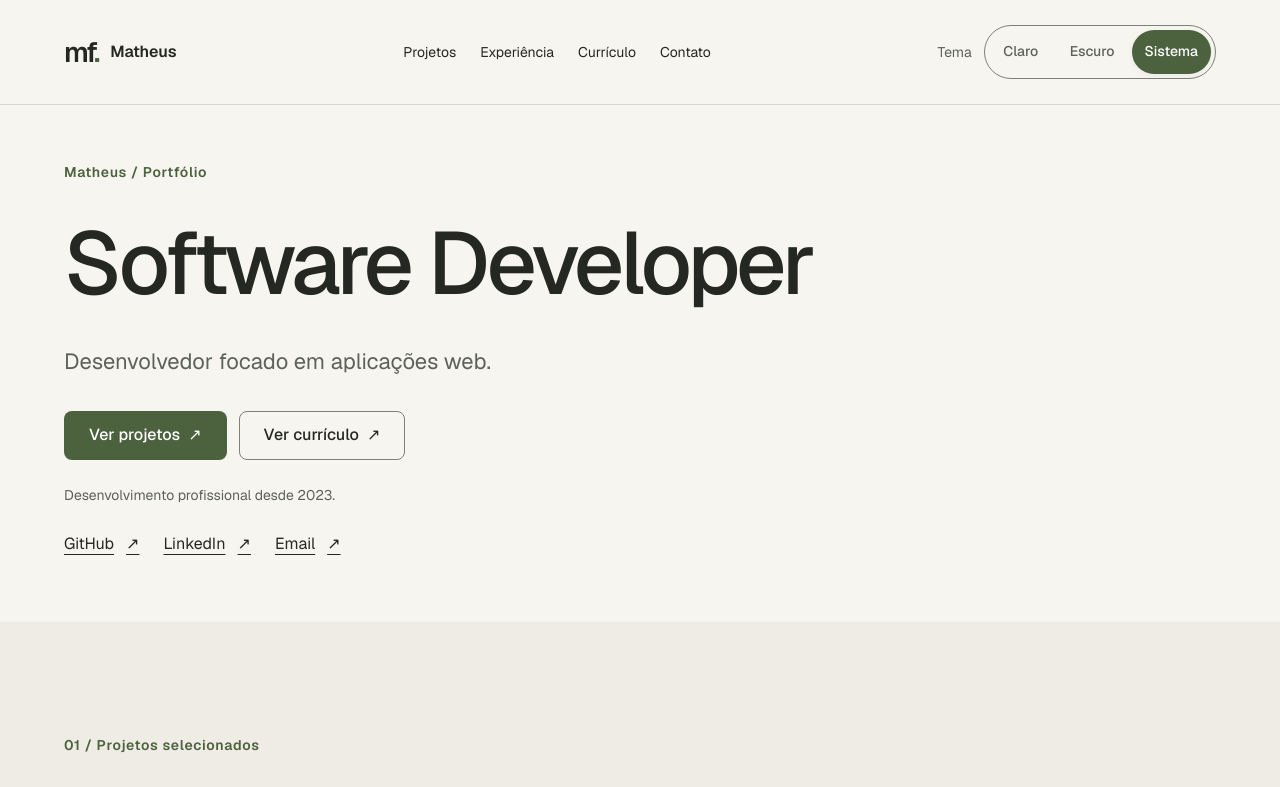
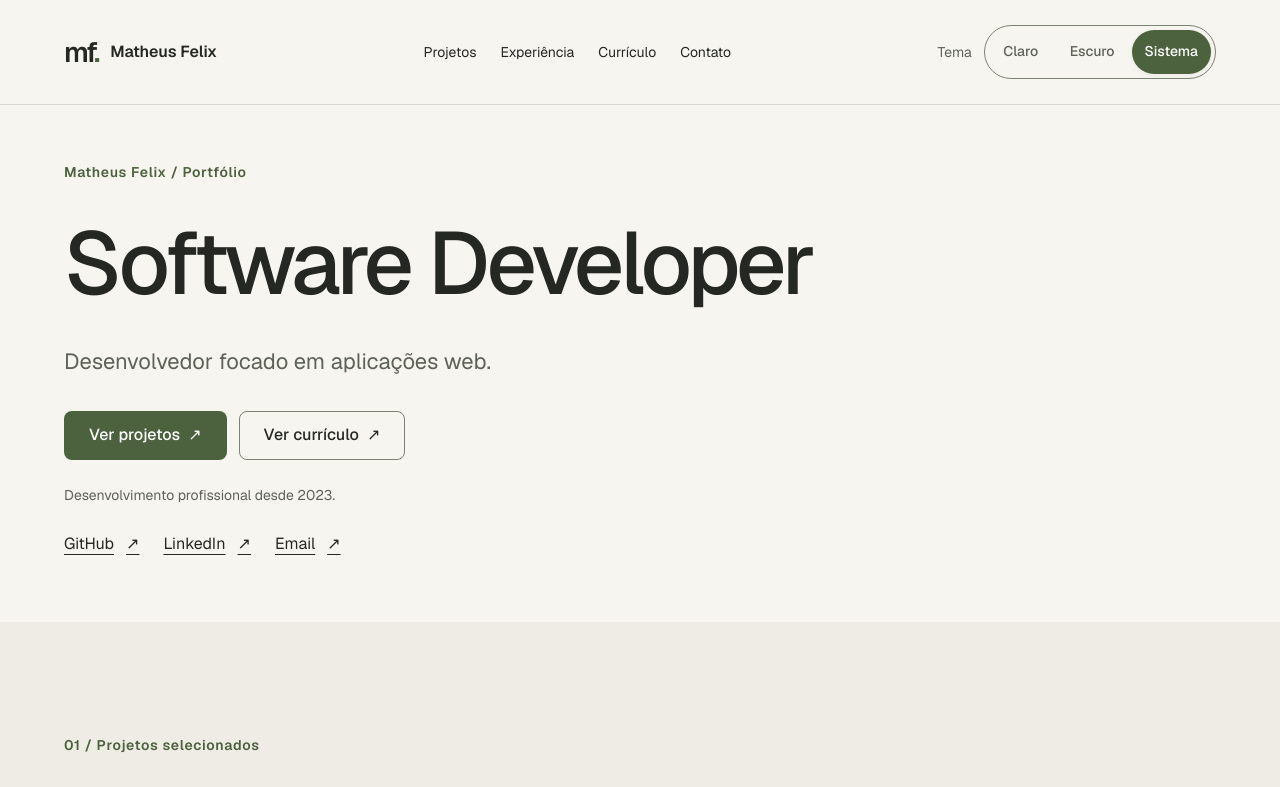
Before and after one commit to Matheus1221/MatheusFelixDev, a Next.js app: page / in a window 1280 px wide. Shown: the top 787 px of the page. Built offline with nearby package versions, Linux system fonts and the light colour scheme; no server answers.

Commit message:
content: altera nome

```diff
--- a/src/data/profile.ts
+++ b/src/data/profile.ts
@@ -3,7 +3,7 @@ import type { Profile } from "@/types/portfolio";
 
 export const profile: Profile = {
 
-    name: "Matheus ",
+    name: "Matheus Felix",
     role: "Software Developer",
     summary: "Desenvolvedor focado em aplicações web.",
     professionalSince: 2023,
```
